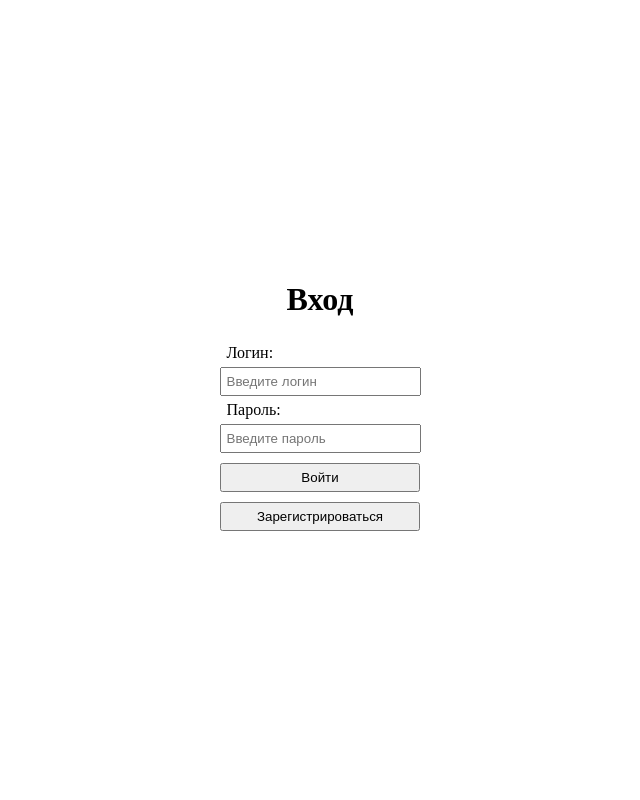
After one commit to Nikdiel/car-booking, a PHP site: page /login.php in a window 1280 px wide. The commit adds this page. Shown: the whole page, without its empty margins (320-960 px from the left). Run offline with PHP 8.4, Linux system fonts and the light colour scheme.

Commit message:
login html

```diff
--- /dev/null
+++ b/css/login.css
@@ -0,0 +1,35 @@
+body{
+    width: 100%;
+    height: 100vh;
+    margin: 0;
+    display: flex;
+    align-items: center;
+    justify-content: center;
+}
+form{
+    width: 200px;
+    display: flex;
+    flex-direction: column;
+    align-items: center;
+    justify-content: center;
+}
+label, input{
+    display: block;
+    width: 93.5%;
+    padding: 5px;
+}
+button{
+    display: block;
+    width: 100%;
+    padding: 5px;
+    cursor: pointer;
+}
+form>button:first-of-type{
+    margin-top: 10px;
+}
+a{
+    display: block;
+    width: 100%;
+    text-decoration: none;
+    margin: 10px 0;
+}
--- a/index.php
+++ b/index.php
@@ -1,3 +1,9 @@
+<?php
+    session_start();
+
+    require "connect.php";
+?>
+
 <!DOCTYPE html>
 <html lang="ru">
 <head>
--- /dev/null
+++ b/login.php
@@ -0,0 +1,20 @@
+<!DOCTYPE html>
+<html lang="ru">
+<head>
+    <meta charset="UTF-8">
+    <meta name="viewport" content="width=device-width, initial-scale=1.0">
+    <title>Вход</title>
+    <link rel="stylesheet" href="css/login.css">
+</head>
+<body>
+    <form action="loginValidation.php" method="post">
+        <h1>Вход</h1>
+        <label for="login">Логин:</label>
+        <input type="text" name="login" placeholder="Введите логин">
+        <label for="password">Пароль:</label>
+        <input type="password" name="password" placeholder="Введите пароль">
+        <button>Войти</button>
+        <a href=""><button>Зарегистрироваться</button></a>
+    </form>
+</body>
+</html>
```
Also changed, not shown: connect.php (added, +18 -0 lines), loginValidation.php (added, +11 -0 lines).
